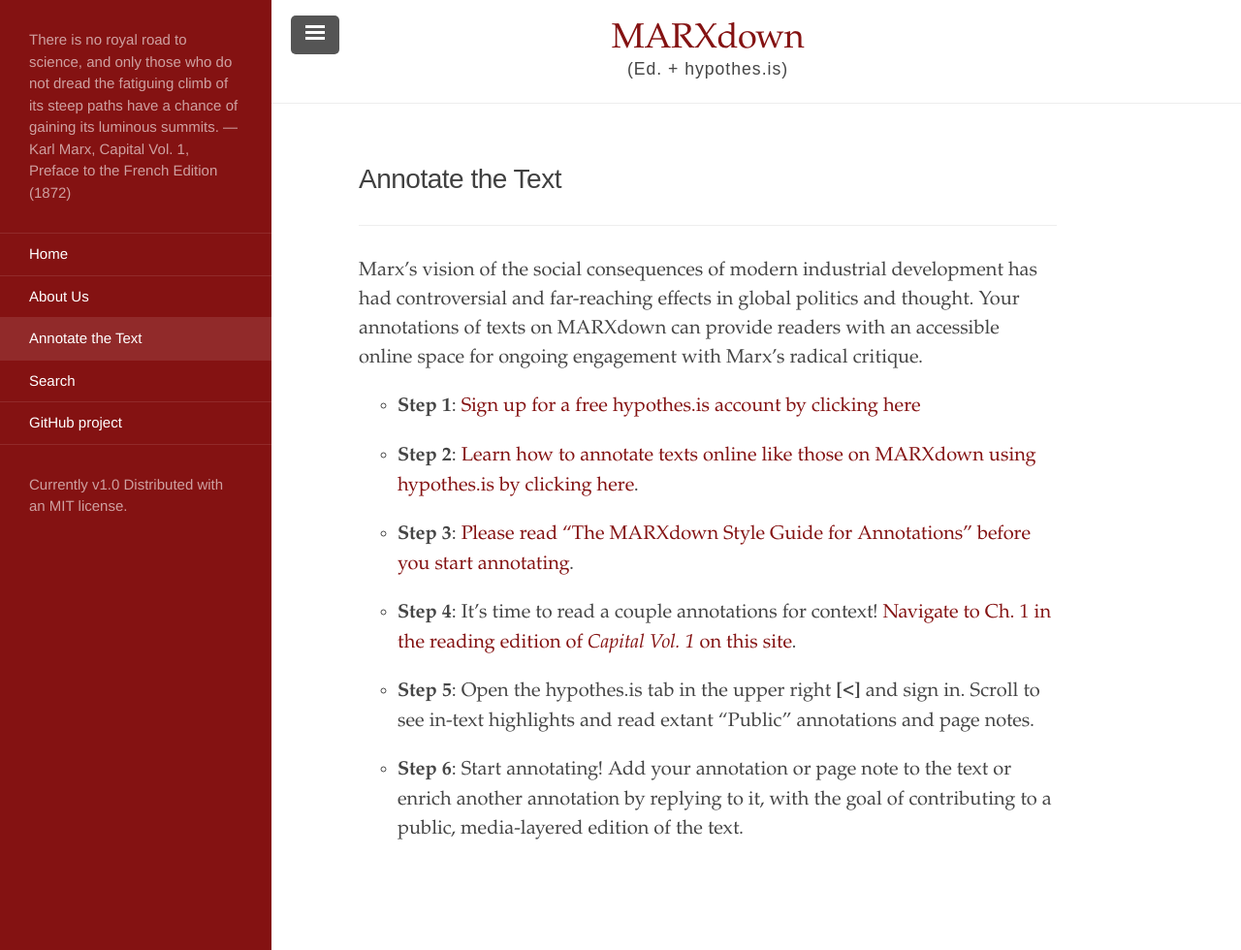
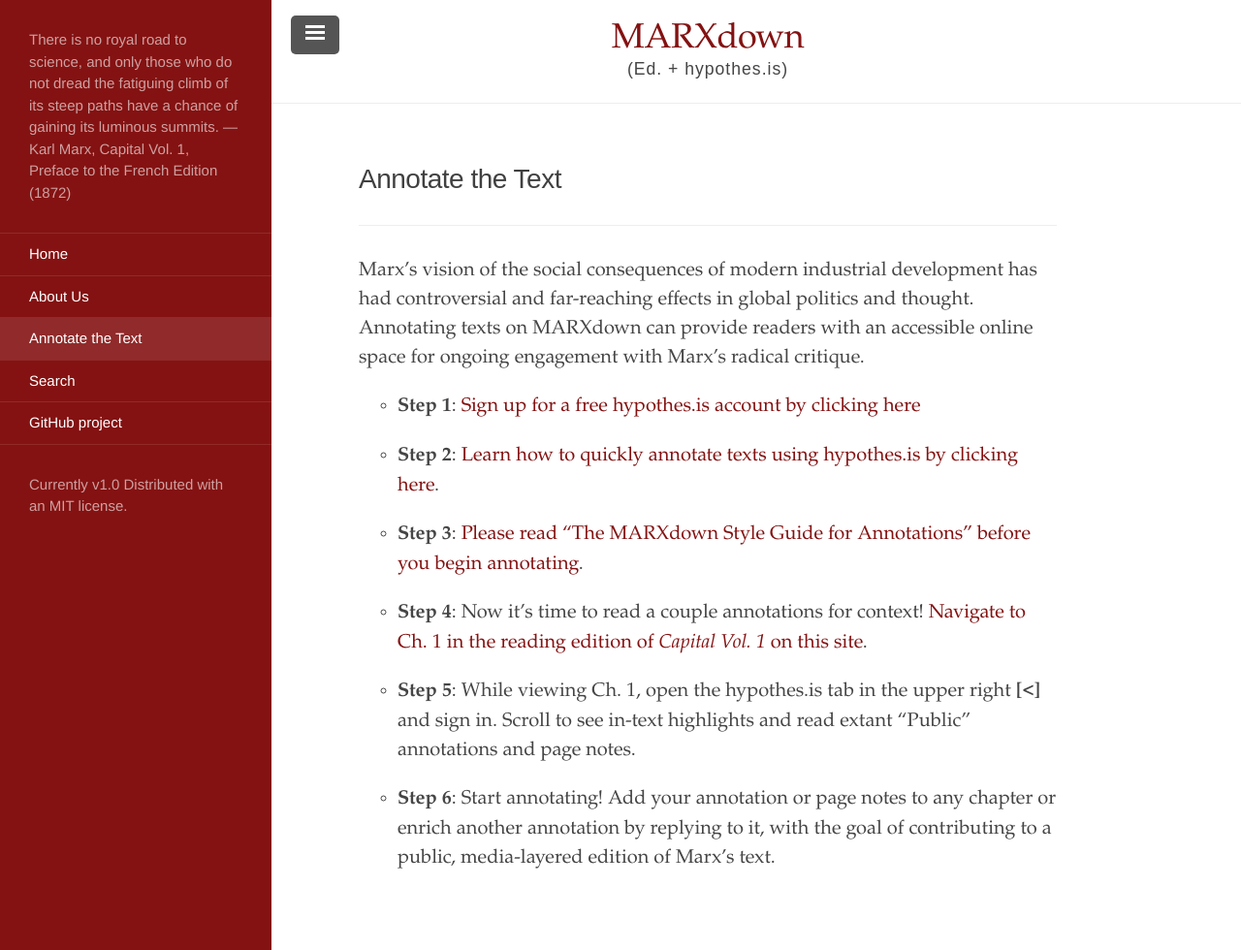
Before and after one commit to MARXdown/MARXdown.github.io, a Jekyll site: the page built from documentation.md, in a window 1280 px wide and 980 px high. Shown: the whole window at 97% size. Built offline with Jekyll 4.4.1, drawn with Linux system fonts in a browser that asks for light colours; a script that is not in the unit is left out.

Commit message:
doc and index

```diff
--- a/documentation.md
+++ b/documentation.md
@@ -6,16 +6,16 @@
 
 * * *
 
-Marx's vision of the social consequences of modern industrial development has had controversial and far-reaching effects in global politics and thought. Your annotations of texts on MARXdown can provide readers with an accessible online space for ongoing engagement with Marx's radical critique.
+Marx's vision of the social consequences of modern industrial development has had controversial and far-reaching effects in global politics and thought. Annotating texts on MARXdown can provide readers with an accessible online space for ongoing engagement with Marx's radical critique.
 
 * **Step 1**: [Sign up for a free hypothes.is account by clicking here](https://web.hypothes.is/start/)
 
-* **Step 2**: [Learn how to annotate texts online like those on MARXdown using hypothes.is by clicking here](https://web.hypothes.is/quick-start-guide-for-students/).
+* **Step 2**: [Learn how to quickly annotate texts using hypothes.is by clicking here](https://web.hypothes.is/quick-start-guide-for-students/).
 
-* **Step 3**: [Please read "The MARXdown Style Guide for Annotations" before you start annotating](https://docs.google.com/document/d/14hfh7E9KhtJHpYjst5-CMwGYY_kEFJtXUpmQSema5Zs/edit?usp=sharing).
+* **Step 3**: [Please read "The MARXdown Style Guide for Annotations" before you begin annotating](https://docs.google.com/document/d/14hfh7E9KhtJHpYjst5-CMwGYY_kEFJtXUpmQSema5Zs/edit?usp=sharing).
 
-* **Step 4**: It's time to read a couple annotations for context! [Navigate to Ch. 1 in the reading edition of *Capital Vol. 1* on this site](https://marxdown.github.io/texts/ch01/).
+* **Step 4**: Now it's time to read a couple annotations for context! [Navigate to Ch. 1 in the reading edition of *Capital Vol. 1* on this site](https://marxdown.github.io/texts/ch01/).
 
-* **Step 5**: Open the hypothes.is tab in the upper right **[<]** and sign in. Scroll to see in-text highlights and read extant "Public" annotations and page notes.
+* **Step 5**: While viewing Ch. 1, open the hypothes.is tab in the upper right **[<]** and sign in. Scroll to see in-text highlights and read extant "Public" annotations and page notes.
 
-* **Step 6**: Start annotating! Add your annotation or page note to the text or enrich another annotation by replying to it, with the goal of contributing to a public, media-layered edition of the text.
+* **Step 6**: Start annotating! Add your annotation or page notes to any chapter or enrich another annotation by replying to it, with the goal of contributing to a public, media-layered edition of Marx's text.
```
Also changed, not shown: index.md (+1 -1 lines).
